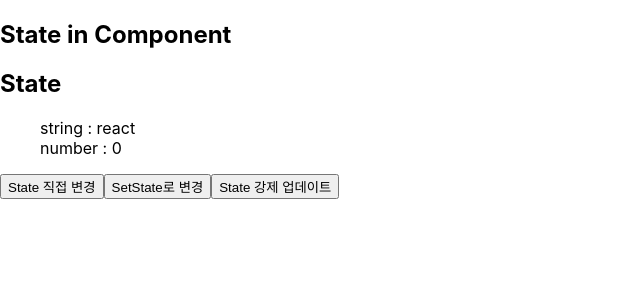
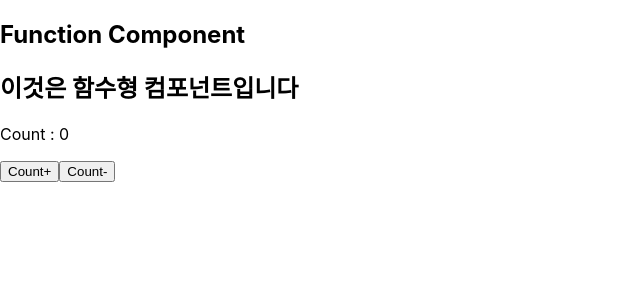
Before and after one commit to epicblues/react-practice, a React (Create React App) app in the folder cra/: page / in a window 1280 px wide. Shown: the top 300 px of the page, without its empty margins (0-640 px from the left). Built offline with nearby package versions, Linux system fonts and the light colour scheme.

Commit message:
react hook useState

```diff
--- /dev/null
+++ b/cra/src/App.function.tsx
@@ -0,0 +1,14 @@
+import React, { Fragment, FunctionComponent } from "react";
+import UseStateComp from "./components/UseStateComp";
+
+const App: FunctionComponent<{ hello: string }> = (props) => {
+  console.log(props);
+  return (
+    <Fragment>
+      <h2 children="Function Component" />
+      <UseStateComp contents="이것은 함수형 컴포넌트입니다" />
+    </Fragment>
+  );
+};
+
+export default App;
--- a/cra/src/components/ReactState.tsx
+++ b/cra/src/components/ReactState.tsx
@@ -1,17 +1,20 @@
-import React, { Component } from 'react'
+import React, { Component } from "react";
 
 interface props {
-  reactString: string
+  reactString: string;
 }
 
-export default class ReactState extends Component<props, { stateString: string, stateNumber: number }>{
+export default class ReactState extends Component<
+  props,
+  { stateString: string; stateNumber: number }
+> {
   constructor(props: props) {
     super(props);
     // state 선언
     this.state = {
       stateString: this.props.reactString,
-      stateNumber: 0
-    }
+      stateNumber: 0,
+    };
   }
 
   stateChange = (flag: string) => {
@@ -19,17 +22,17 @@ export default class ReactState extends Component<props, { stateString: string,
       // this.state.stateString = "리액트 스테이트 직접 변경";
       // this.state.stateNumber += 1;
     } else if (flag === "setState") {
-      this.setState(
-        {
-          stateString: "setState로 변경",
-          stateNumber: this.state.stateNumber + 1
-        })
+      this.setState({
+        stateString: "setState로 변경",
+        stateNumber: this.state.stateNumber + 1,
+      });
     } else {
-      this.forceUpdate(() => { // render 함수를 강제로 호출
+      this.forceUpdate(() => {
+        // render 함수를 강제로 호출
         // setState외의 방식으로 state가 바뀌어도 render가 되지 않는 것을 보완?
-      })
+      });
     }
-  }
+  };
   render() {
     console.log("rendered");
 
@@ -41,11 +44,28 @@ export default class ReactState extends Component<props, { stateString: string,
           <br />
           number : {this.state.stateNumber}
         </ul>
-        <button onClick={(e) => { this.stateChange("direct") }}>State 직접 변경</button>
-        <button onClick={e => { this.stateChange("setState") }}>SetState로 변경</button>
-        <button onClick={e => { this.stateChange("forceupdate") }}>State 강제 업데이트</button>
-
+        <button
+          onClick={(e) => {
+            this.stateChange("direct");
+          }}
+        >
+          State 직접 변경
+        </button>
+        <button
+          onClick={(e) => {
+            this.stateChange("setState");
+          }}
+        >
+          SetState로 변경
+        </button>
+        <button
+          onClick={(e) => {
+            this.stateChange("forceupdate");
+          }}
+        >
+          State 강제 업데이트
+        </button>
       </div>
-    )
+    );
   }
 }
--- /dev/null
+++ b/cra/src/components/UseStateComp.tsx
@@ -0,0 +1,38 @@
+import React, { FunctionComponent, useState, useEffect } from "react";
+
+const UseStateComp: FunctionComponent<{ contents: string }> = (props) => {
+  let { contents } = props;
+  const [count, setCount] = useState(0);
+  // count 초기값은 0 getter
+  // setCount는 setter
+
+  useEffect(() => {
+    console.log("imperative activated"); // componentDidMount, componentDidUpdate
+    return () => {
+      console.log("cleanup Activated"); // componentWillUnmount, componentWillUpdate
+    };
+  }, []);
+
+  return (
+    <div>
+      <h2>{contents}</h2>
+      <p>Count : {count}</p>
+      <button
+        onClick={() => {
+          setCount(count + 1);
+        }}
+      >
+        Count+
+      </button>
+      <button
+        onClick={() => {
+          setCount(count - 1);
+        }}
+      >
+        Count-
+      </button>
+    </div>
+  );
+};
+
+export default UseStateComp;
--- a/cra/src/index.js
+++ b/cra/src/index.js
@@ -2,12 +2,12 @@ import React from "react";
 import ReactDOM from "react-dom";
 import "./index.css";
 // import App from "./App.props.tsx";
-import App from "./App.state";
+import App from "./App.function";
 import reportWebVitals from "./reportWebVitals";
 
 ReactDOM.render(
   <React.StrictMode>
-    <App />
+    <App hello={"baka"} />
   </React.StrictMode>,
   document.getElementById("root")
 );
```
Also changed, not shown: 2 other files (tests, documents, lock files or other folders).
